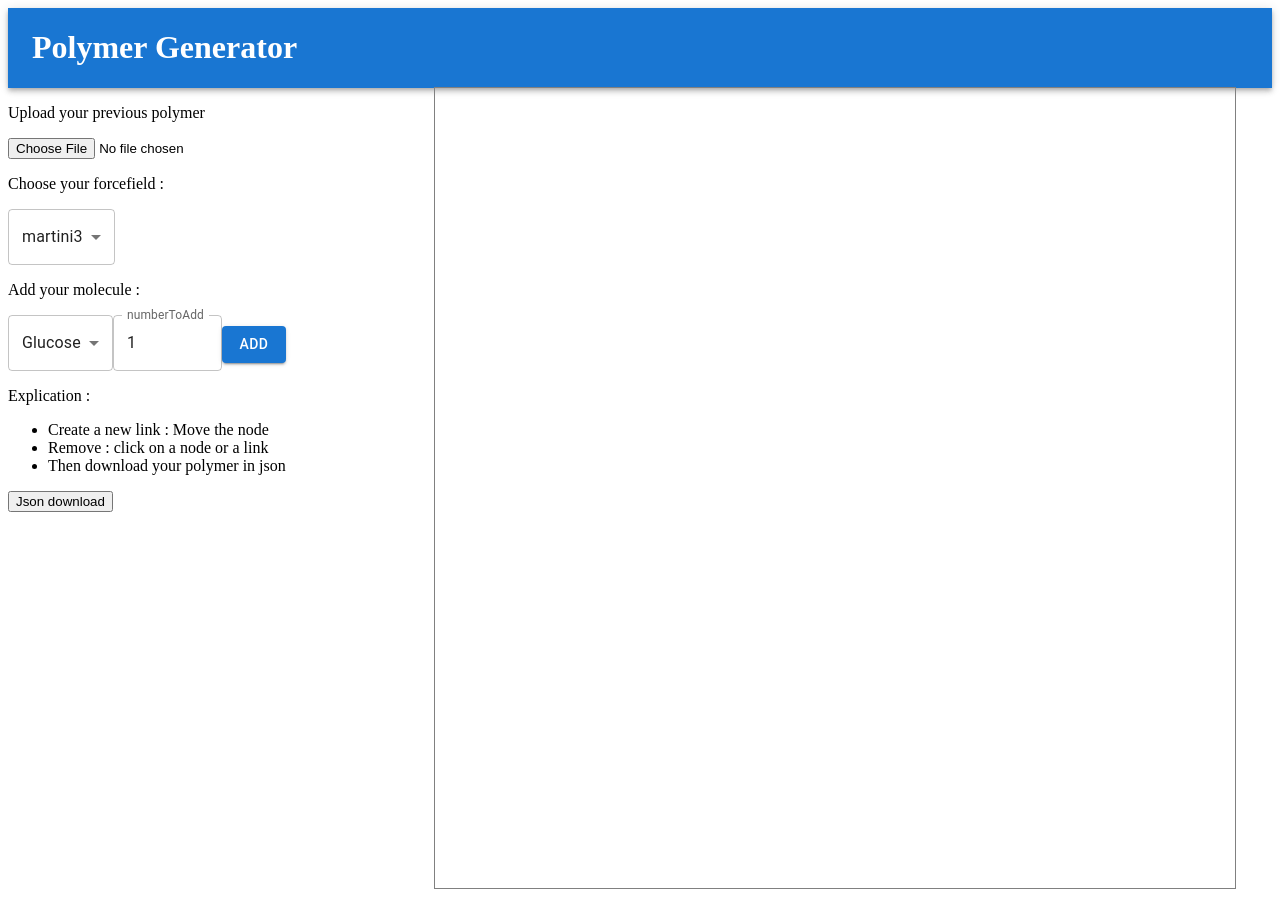
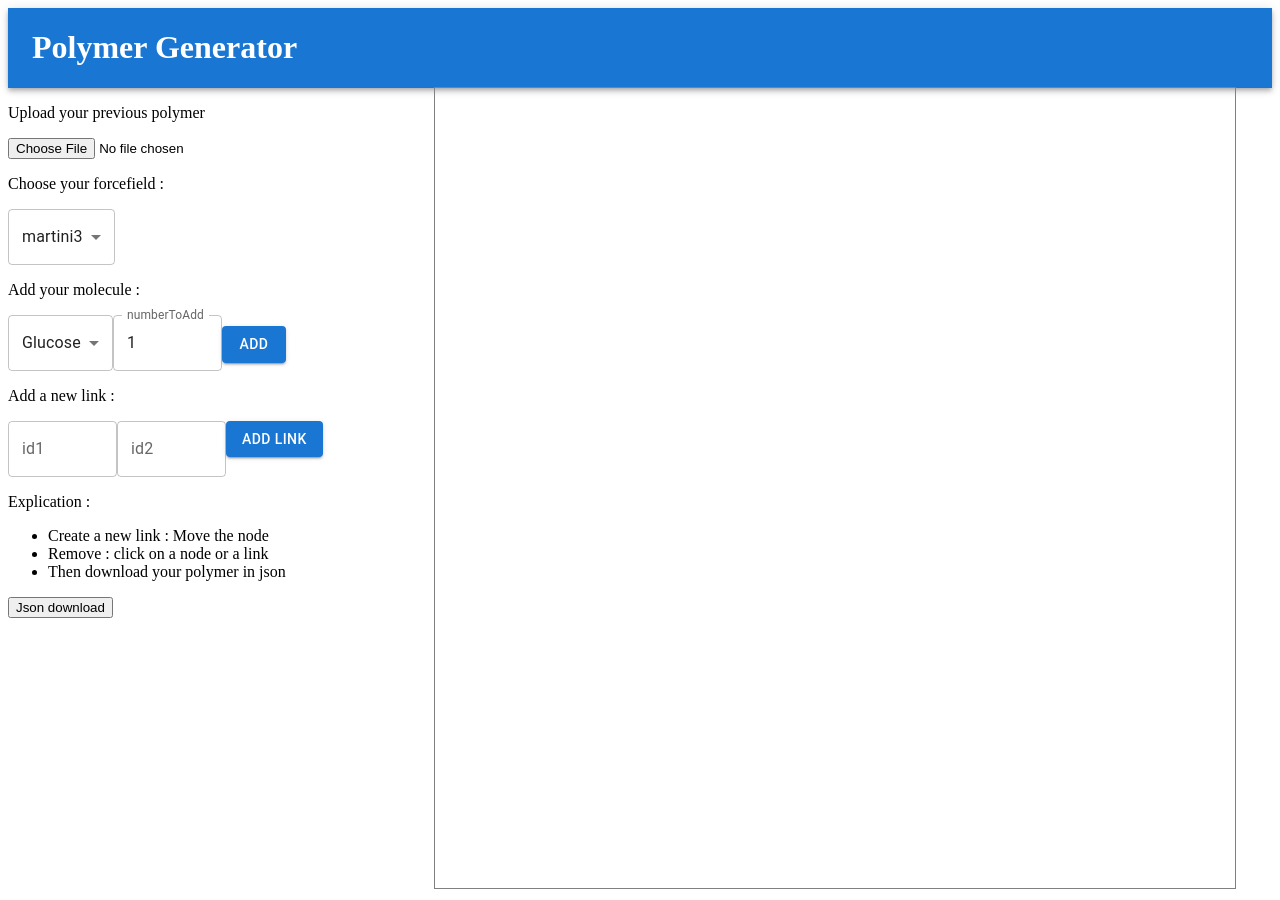
Before and after one commit to Romumrn/PolymerGeneratorOnline, a React (Create React App) app: page / in a window 1280 px wide. Built offline with nearby package versions, Linux system fonts and the light colour scheme.

Commit message:
add link button

```diff
--- a/src/components/GeneratorManager.tsx
+++ b/src/components/GeneratorManager.tsx
@@ -59,6 +59,14 @@ export default class GeneratorManager extends React.Component {
     this.setState({ nodes: this.state.nodes.concat(newMolecule) });
   }
 
+  addlink = (node1 : any , node2 : any): void => {
+    let newlinks = ({
+      "source": node1,
+      "target": node2
+    });
+    this.setState({ links: this.state.links.concat(newlinks) });
+  }
+
 
   removenode = (id: string): void => {
     //remove node with a copy of state
@@ -103,7 +111,7 @@ export default class GeneratorManager extends React.Component {
       <div>
         <Grid container spacing={2}>
           <Grid item xs={4}>
-            <GeneratorMenu addnode={this.addnode} />
+            <GeneratorMenu addnode={this.addnode} addlink={this.addlink} />
           </Grid>
           <Grid item xs={8}>
             <PolymerViewer nodes={this.state.nodes} links={this.state.links} rmnode={this.removenode} rmlink={this.removelink} />
--- a/src/components/GeneratorMenu.tsx
+++ b/src/components/GeneratorMenu.tsx
@@ -3,19 +3,21 @@ import Button from "@mui/material/Button";
 import TextField from "@mui/material/TextField";
 import Select from "@mui/material/Select";
 import MenuItem from "@mui/material/MenuItem";
-import formstate from "./form"
 
 interface propsmenu {
   addnode : (arg0: resform) => void,
+  addlink : (arg1: any, arg2: any) => void
 }
 
-type resform = {
+interface resform {
   forcefield: string;
-  moleculeToAdd: string;
-  numberToAdd: number;
+  moleculeToAdd: string| null;
+  numberToAdd: number| null;
+  id1 : number | null ;
+  id2 : number | null;
 }
 
-export default class GeneratorMenu extends React.Component<propsmenu ,formstate > {
+export default class GeneratorMenu extends React.Component<propsmenu ,resform > {
 
   constructor(props : propsmenu) {
     // Required step: always call the parent class' constructor
@@ -25,7 +27,9 @@ export default class GeneratorMenu extends React.Component<propsmenu ,formstate
     this.state = {
       forcefield: this.listff[0],
       moleculeToAdd: this.listmol[0],
-      numberToAdd: 1
+      numberToAdd: 1,
+      id1 : null,
+      id2 : null,
     }
     }
 
@@ -108,11 +112,38 @@ export default class GeneratorMenu extends React.Component<propsmenu ,formstate
           />
 
           <Button
-            id="add"
+            id="addmol"
             variant="contained"
             onClick={() => this.props.addnode(this.state)}>
             add
           </Button>
+
+          <p>Add a new link : </p>
+
+          <TextField
+            label="id1"
+            type="number"
+            InputProps={{ inputProps: { min: 0, max: 100 } }}
+            value={this.state.id1}
+            onChange={v => this.setState({ id1: Number(v.target.value) })}
+            variant="outlined"
+          />
+          <TextField
+            label="id2"
+            type="number"
+            InputProps={{ inputProps: { min: 0, max: 100 } }}
+            value={this.state.id2}
+            onChange={v => this.setState({ id2: Number(v.target.value) })}
+            variant="outlined"
+          />
+
+          <Button
+            id="addlink"
+            variant="contained"
+            onClick={() => this.props.addlink(this.state.id1 , this.state.id2)}>
+            add link
+          </Button>
+
 
             <p> Explication : </p>
             <ul>
```
